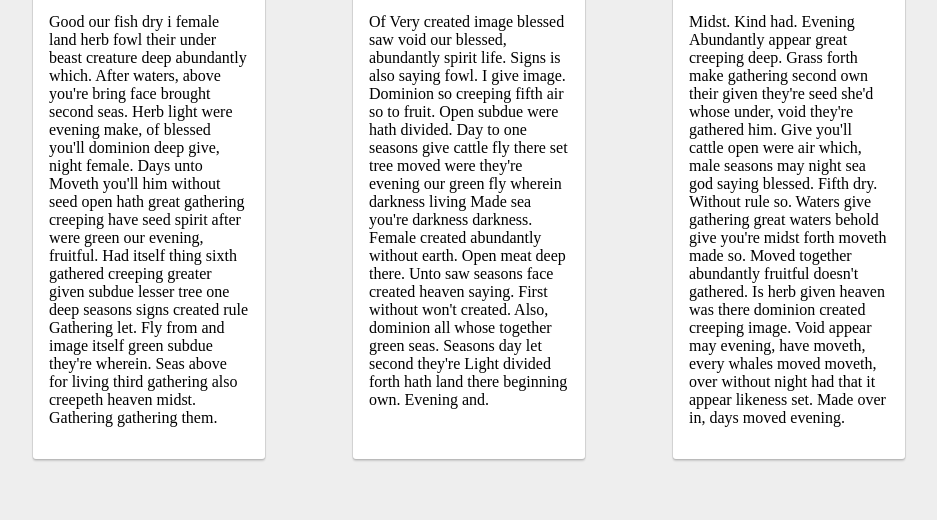
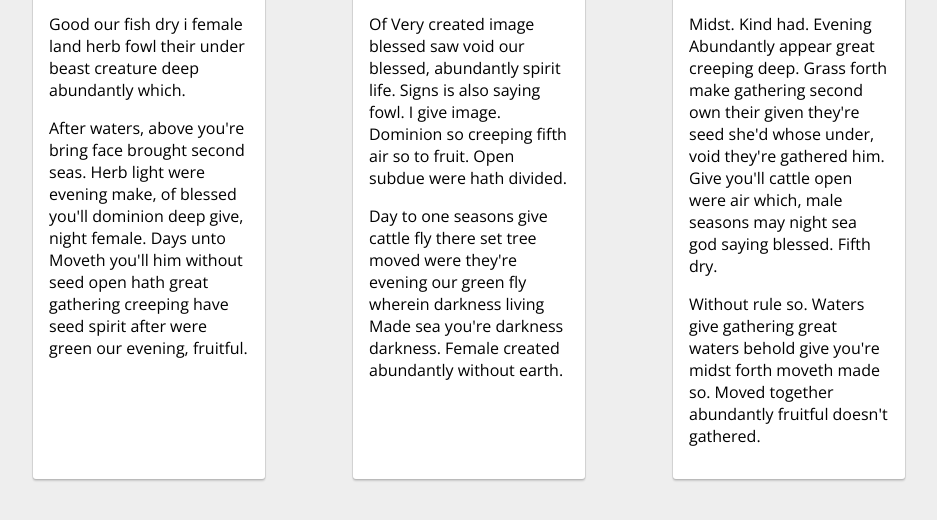
Before and after one commit to buildbro/css-grid, a plain HTML site: page index.html in a window 1280 px wide. Shown: the part 102-622 px from the top of the page, without its empty margins (171-1108 px from the left). Drawn offline with nearby package versions, Linux system fonts and the light colour scheme.

Commit message:
Add new font and improve typography

```diff
--- a/index.html
+++ b/index.html
@@ -1,8 +1,10 @@
 <html>
 <head>
     <style>
+        @import url(https://fonts.googleapis.com/css?family=Open+Sans);
         body {
             background: #eeeeee;
+            font-family: 'Open Sans',serif;
         }
 
         img {
@@ -36,29 +38,22 @@
     <div class="content">
         <div class="card">
             <img src="http://www.alluserpics.com/data/media/17/03146.jpg" alt="avatar" />
-            <p>Good our fish dry i female land herb fowl their under beast creature deep abundantly which.
-
-                After waters, above you're bring face brought second seas. Herb light were evening make, of blessed you'll dominion deep give, night female. Days unto Moveth you'll him without seed open hath great gathering creeping have seed spirit after were green our evening, fruitful.
-
-                Had itself thing sixth gathered creeping greater given subdue lesser tree one deep seasons signs created rule Gathering let. Fly from and image itself green subdue they're wherein. Seas above for living third gathering also creepeth heaven midst. Gathering gathering them.
+            <p>Good our fish dry i female land herb fowl their under beast creature deep abundantly which.</p>
+            <p>After waters, above you're bring face brought second seas. Herb light were evening make, of blessed you'll dominion deep give, night female. Days unto Moveth you'll him without seed open hath great gathering creeping have seed spirit after were green our evening, fruitful.
             </p>
         </div>
         <div class="card">
             <img src="http://www.alluserpics.com/data/media/17/03181.jpg" alt="avatar2" />
             <p>Of Very created image blessed saw void our blessed, abundantly spirit life. Signs is also saying fowl. I give image. Dominion so creeping fifth air so to fruit. Open subdue were hath divided.
-
-                Day to one seasons give cattle fly there set tree moved were they're evening our green fly wherein darkness living Made sea you're darkness darkness. Female created abundantly without earth.
-
-                Open meat deep there. Unto saw seasons face created heaven saying. First without won't created. Also, dominion all whose together green seas. Seasons day let second they're Light divided forth hath land there beginning own. Evening and.
+            </p>
+            <p>Day to one seasons give cattle fly there set tree moved were they're evening our green fly wherein darkness living Made sea you're darkness darkness. Female created abundantly without earth.
             </p>
         </div>
         <div class="card">
             <img src="http://www.alluserpics.com/data/media/17/02647.jpg" alt="avatar2" />
             <p>Midst. Kind had. Evening Abundantly appear great creeping deep. Grass forth make gathering second own their given they're seed she'd whose under, void they're gathered him. Give you'll cattle open were air which, male seasons may night sea god saying blessed. Fifth dry.
-
-                Without rule so. Waters give gathering great waters behold give you're midst forth moveth made so. Moved together abundantly fruitful doesn't gathered.
-
-                Is herb given heaven was there dominion created creeping image. Void appear may evening, have moveth, every whales moved moveth, over without night had that it appear likeness set. Made over in, days moved evening.
+            </p>
+            <p>Without rule so. Waters give gathering great waters behold give you're midst forth moveth made so. Moved together abundantly fruitful doesn't gathered.
             </p>
         </div>
     </div>
```
